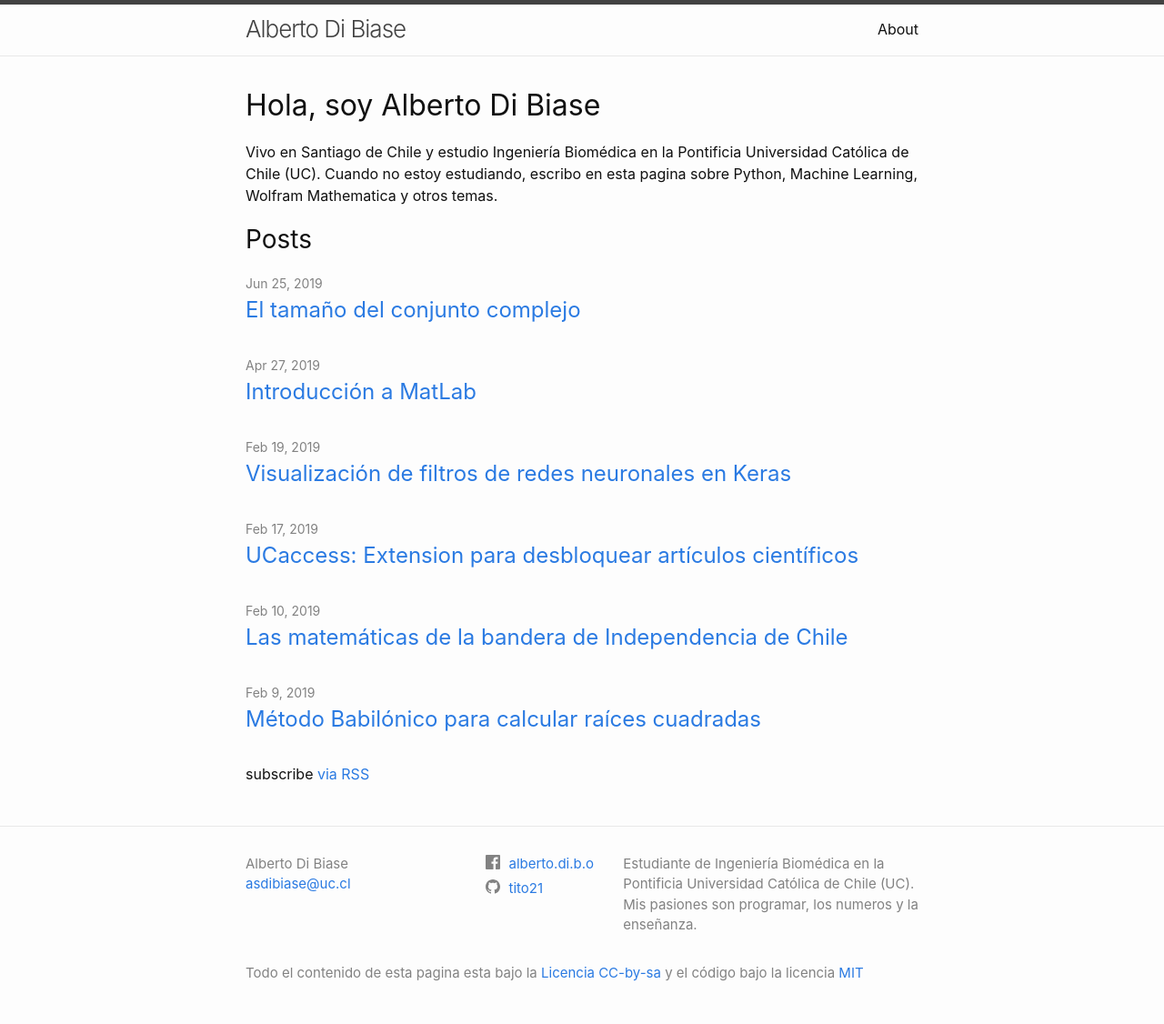
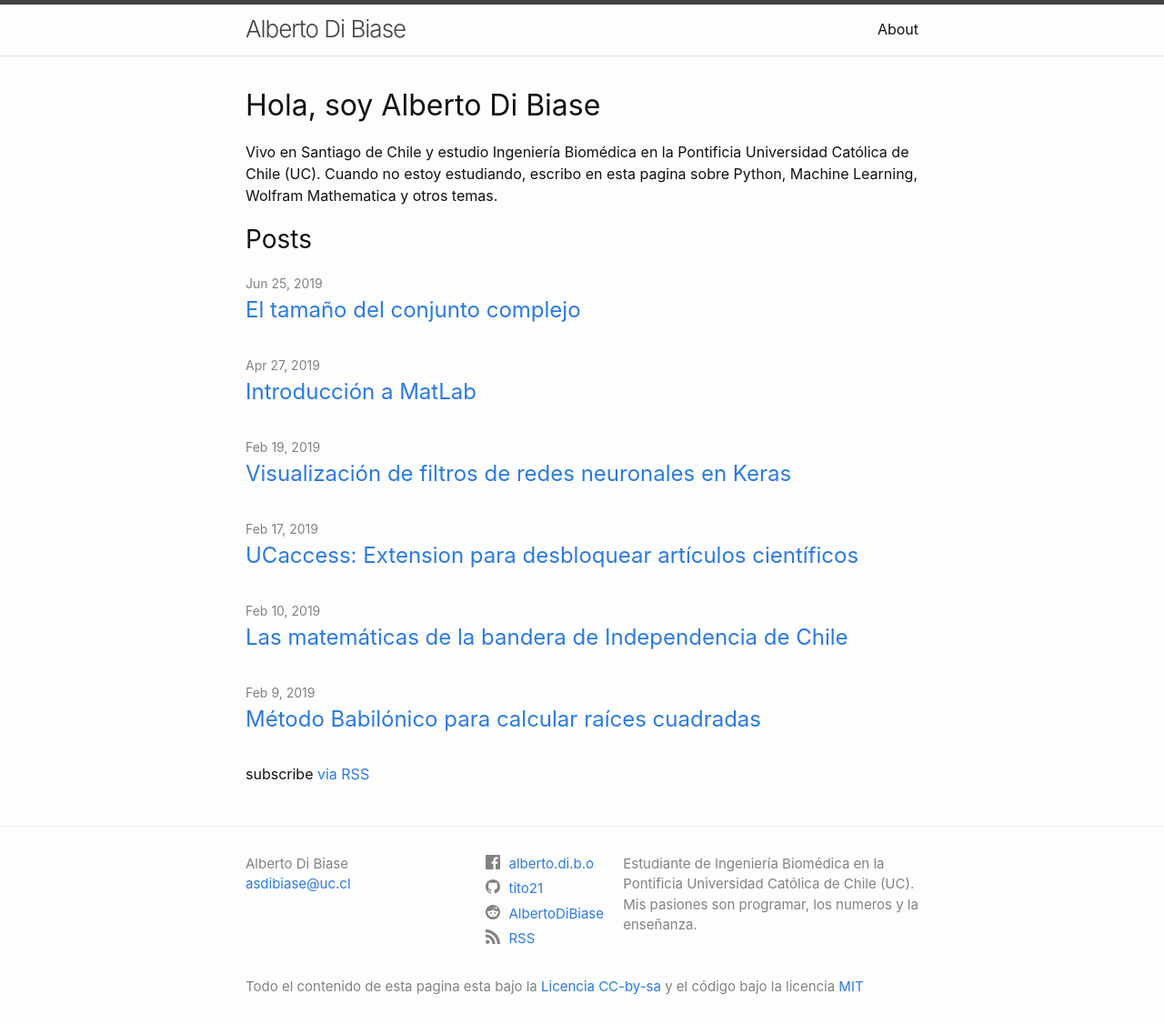
Before and after one commit to tito21/tito21.github.io, a Jekyll site: the page built from index.md, in a window 1280 px wide. Shown: the whole page at 91% size. Built offline with Jekyll 4.4.1, drawn with Linux system fonts in a browser that asks for light colours.

Commit message:
Add reddit user name and rss link

```diff
--- a/_config.yml
+++ b/_config.yml
@@ -21,10 +21,12 @@
 baseurl: "" # the subpath of your site, e.g. /blog
 url: "https://tito21.github.io/" # the base hostname & protocol for your site, e.g. http://example.com
 lang: es-CL
+rss: RSS
 
 # twitter_username: jekyllrb
 github_username: tito21
 facebook_username: alberto.di.b.o
+reddit_username: AlbertoDiBiase
 
 # Build settings
 markdown: kramdown
@@ -37,6 +39,7 @@
   - jekyll-feed
   - jekyll-sitemap
   - jekyll-seo-tag
+  - jekyll-paginate
 
 TZ: America/Santiago
 
--- a/_includes/social.html
+++ b/_includes/social.html
@@ -3,6 +3,7 @@
   {%- if site.facebook_username -%}<li><a href="https://www.facebook.com/{{ site.facebook_username| cgi_escape | escape }}"><svg class="svg-icon"><use xlink:href="{{ '/assets/minima-social-icons.svg#facebook' | relative_url }}"></use></svg> <span class="username">{{ site.facebook_username| escape }}</span></a></li>{%- endif -%}
   {%- if site.flickr_username -%}<li><a href="https://www.flickr.com/photos/{{ site.flickr_username| cgi_escape | escape }}"><svg class="svg-icon"><use xlink:href="{{ '/assets/minima-social-icons.svg#flickr' | relative_url }}"></use></svg> <span class="username">{{ site.flickr_username| escape }}</span></a></li>{%- endif -%}
   {%- if site.github_username -%}<li><a href="https://github.com/{{ site.github_username| cgi_escape | escape }}"><svg class="svg-icon"><use xlink:href="{{ '/assets/minima-social-icons.svg#github' | relative_url }}"></use></svg> <span class="username">{{ site.github_username| escape }}</span></a></li>{%- endif -%}
+  {%- if site.reddit_username -%}<li><a href="https://reddit.com/u/{{ site.reddit_username| cgi_escape | escape }}"><img class="svg-icon" src="{{ '/assets/reddit.svg' | relative_url }}"/> <span class="username">{{ site.reddit_username| escape }}</span></a></li>{%- endif -%}
   {%- if site.instagram_username -%}<li><a href="https://instagram.com/{{ site.instagram_username| cgi_escape | escape }}"><svg class="svg-icon"><use xlink:href="{{ '/assets/minima-social-icons.svg#instagram' | relative_url }}"></use></svg> <span class="username">{{ site.instagram_username| escape }}</span></a></li>{%- endif -%}
   {%- if site.linkedin_username -%}<li><a href="https://www.linkedin.com/in/{{ site.linkedin_username| cgi_escape | escape }}"><svg class="svg-icon"><use xlink:href="{{ '/assets/minima-social-icons.svg#linkedin' | relative_url }}"></use></svg> <span class="username">{{ site.linkedin_username| escape }}</span></a></li>{%- endif -%}
   {%- if site.pinterest_username -%}<li><a href="https://www.pinterest.com/{{ site.pinterest_username| cgi_escape | escape }}"><svg class="svg-icon"><use xlink:href="{{ '/assets/minima-social-icons.svg#pinterest' | relative_url }}"></use></svg> <span class="username">{{ site.pinterest_username| escape }}</span></a></li>{%- endif -%}
```
Also changed, not shown: assets/reddit.svg (added).
